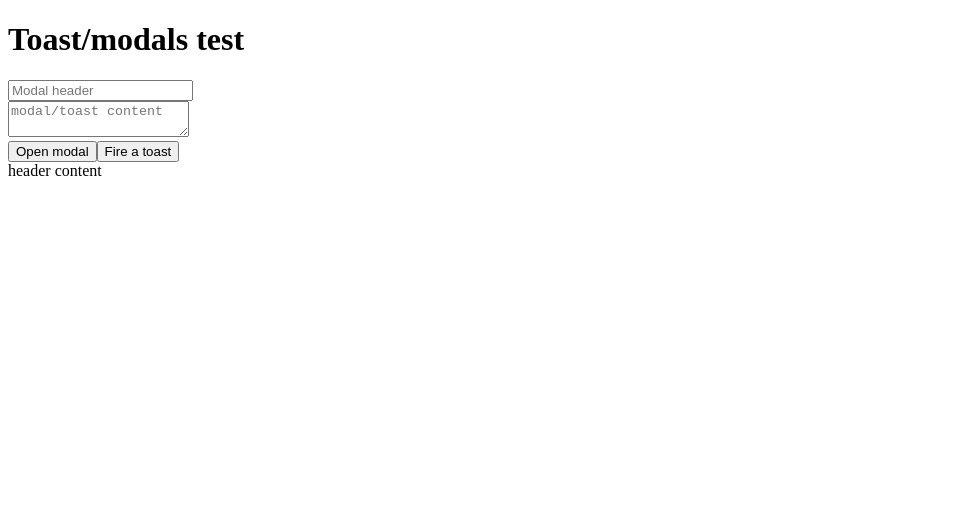
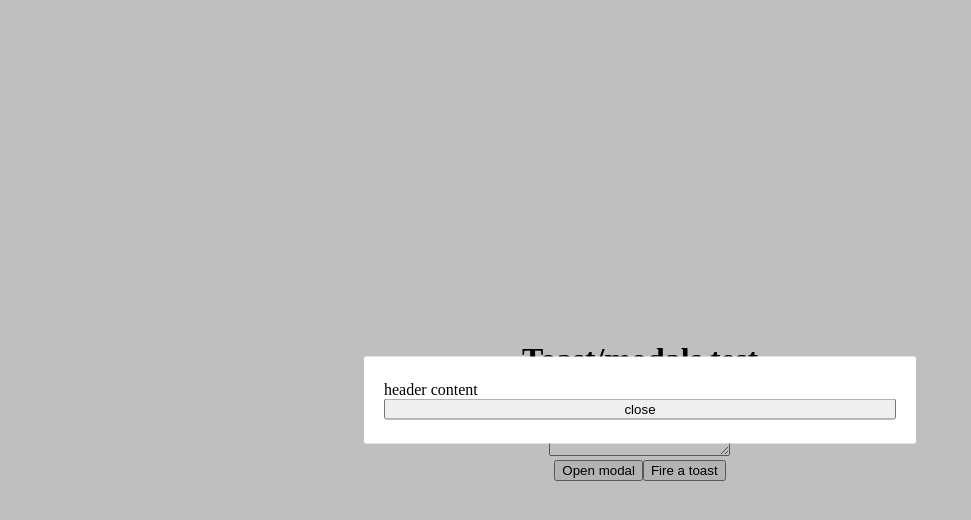
Before and after one commit to Zalart/toast-modal-proto-component, a plain HTML site: page index.html in a window 1280 px wide. Both pictures are taken after a click on the button "Open modal". Shown: the whole page, without its empty margins (0-971 px from the left). Drawn offline with Linux system fonts and the light colour scheme.

Commit message:
feat: modal overlay

```diff
--- a/index.html
+++ b/index.html
@@ -1,3 +1,4 @@
+
 <!DOCTYPE html>
 <html lang="en">
 <head>
@@ -6,14 +7,17 @@
     <meta name="viewport" content="width=device-width, initial-scale=1.0">
     <title>Modal-Toast</title>
     <link rel="stylesheet" href="style.css" />
-</head><body>
-    <h1>Toast/modals test</h1>
+</head><body><div class='container'>
+    <div class="playground">
+        <h1>Toast/modals test</h1>
     <div><input placeholder="Modal header"></input></div>
     <div><textarea placeholder="modal/toast content"></textarea></div>
     <div><button id="open_modal">Open modal</button><button id="add_toast">Fire a toast</button></div>
-    <div id="modal"></div>
+</div>
+<div id="modal"></div>
     <div id="toast"></div>
+</div>
 
-    <script src="script.js"></script>
+    <script src="popup.js"></script>
 </body>
 </html>
--- /dev/null
+++ b/popup.js
@@ -0,0 +1,147 @@
+(function() {
+
+    var modalContainer = document.getElementById('modal');
+    var toastContainer = document.getElementById('toast');
+
+    var addToast = document.getElementById('add_toast')
+    var addModal = document.getElementById('open_modal')
+    var toastToRemove = document.getElementById('id')
+
+
+        function Popup (){
+
+            this.isOverlay = true;
+            this.closeBUtton = null;
+            this.modal = null;
+            this.container = null;
+        }
+        Popup.prototype.show = function(obj){
+            if (obj instanceof Modal) {
+                this.isOverlay = true;
+                this.container = modalContainer;
+            }
+            };
+        Popup.prototype.hide = function(obj){
+            if (obj instanceof Modal) {
+                if (this.isOverlay) {
+                    overlay.remove();
+                    }
+                this.isOverlay = false;
+                this.container = modalContainer;
+            }
+            };
+
+
+            //================================
+        function Modal (header, content){
+                this.header = header;
+                this.content = content;
+            }
+            Modal.prototype = Object.create(Popup.prototype);
+            Modal.prototype.constructor = Modal;
+
+            Modal.prototype.show = function () {
+                Popup.prototype.show.call(this, this);
+                this.createModal(this.header, this.content);
+                if(this.isOverlay) {
+                var overlay = document.createElement('div');
+                overlay.id = 'overlay'
+                this.container.before(overlay);
+                overlay.addEventListener('click', function(){
+                    modal.hide();
+                    overlay.remove();
+                })
+                }
+            }
+
+            Modal.prototype.createModal = function (header, content) {
+                this.container.className = 'open'
+                this.container.innerHTML = header;
+                this.container.append(' ' + content);
+                var closeButton = document.createElement('button');
+                closeButton.id = 'close_modal';
+                closeButton.innerText = 'close';
+                this.container.append(closeButton);
+                closeButton.addEventListener('click', function() {
+                modal.hide();
+                })
+            }
+            Modal.prototype.hide = function () {
+                Popup.prototype.hide.call(this, this);
+                this.destroyModal();
+                console.log(modal)
+            }
+            Modal.prototype.destroyModal = function () {
+                this.container.className = ''
+                this.container.innerHTML = '';
+            }
+
+            function Toast (message, type){
+            this.message = message;
+            this.type = type;
+            this.toastId = 0;
+        }
+
+        Toast.prototype = Object.create(Popup.prototype);
+        Toast.prototype.constructor = Toast;
+
+        Toast.prototype.show = function (node) {
+            this.createToast(node);
+            Popup.prototype.show.apply(this);
+        }
+        Toast.prototype.createToast = function (node) {
+             var id = this.toastId++;
+            var newNode = document.createElement('div');
+            newNode.id = 'toast_id_' + id;
+            node.append(newNode);
+            newNode.append(this.message + ' - ' + this.type);
+            var toastButton = document.createElement('div');
+            toastButton.innerHTML = 'X';
+            toastButton.className = 'delete_toast';
+            toastButton.id = id;
+            toastButton.addEventListener('click',
+            function(e){
+                toast.removeToast.call(this, e.target.id);
+            })
+            newNode.append(toastButton);
+            setTimeout(function(){
+                var idToDelete = document.getElementById('toast_id_'+ id);
+                if (idToDelete) {
+                    idToDelete.remove();
+                }
+
+            }, 20000)
+        }
+
+        Toast.prototype.removeToast = function (id) {
+
+            var nodeTodelete = document.getElementById('toast_id_' + id);
+            nodeTodelete.remove();
+        }
+
+
+
+        var popup = new Popup()
+        var modal = new Modal('header', 'content');
+        var toast = new Toast('test toast', 'success');
+        console.log(modal)
+
+
+
+        // modalContainer.addEventListener('click', function() {
+        //     modal.hide(modalContainer);
+        // }
+        // )
+        addToast.addEventListener('click', function() {
+            toast.show(toastContainer);
+        }
+        )
+        addModal.addEventListener('click', function() {
+            modal.show();
+        }
+
+        )
+
+        console.log(modal)
+
+    })()
--- a/script.js
+++ /dev/null
@@ -1,117 +0,0 @@
-(function() {
-
-var modalContainer = document.getElementById('modal');
-var toastContainer = document.getElementById('toast');
-var addToast = document.getElementById('add_toast')
-var addModal = document.getElementById('open_modal')
-var toastToRemove = document.getElementById('id')
-console.log(toastToRemove)
-
-    this.Popup = function(){
-
-        this.isOverlay = null;
-    }
-
-    this.Popup.prototype.show = function(){
-            this.isOverlay = true;
-
-        };
-
-    this.Popup.prototype.hide = function(){
-            this.isOverlay = false;
-
-        };
-
-    this.Modal = function(header, content){
-        this.header = header;
-        this.content = content;
-    }
-    this.Modal.prototype = Object.create(this.Popup.prototype);
-    this.Modal.prototype.constructor = this.Modal;
-
-    this.Modal.prototype.show = function (node) {
-        this.createModal(node);
-        Popup.prototype.show.apply(this);
-    }
-    this.Modal.prototype.createModal = function (node) {
-        node.innerHTML = this.header;
-        node.append(' ' + this.content);
-    }
-    this.Modal.prototype.hide = function (node) {
-        Popup.prototype.hide.apply(this);
-        this.destroyModal(node);
-    }
-    this.Modal.prototype.destroyModal = function (node) {
-        node.innerHTML = '';
-    }
-
-    //=========================
-
-    this.Toast = function(message, type){
-        this.message = message;
-        this.type = type;
-        this.toastId = 0;
-    }
-
-    this.Toast.prototype = Object.create(this.Popup.prototype);
-    this.Toast.prototype.constructor = this.Toast;
-
-    this.Toast.prototype.show = function (node) {
-        this.createToast(node);
-        Popup.prototype.show.apply(this);
-    }
-    this.Toast.prototype.createToast = function (node) {
-         var id = this.toastId++;
-        // this.toasts.push(id);
-        var newNode = document.createElement('div');
-        newNode.id = 'toast_id_' + id;
-        node.append(newNode);
-        newNode.append(this.message + ' - ' + this.type);
-        var toastButton = document.createElement('div');
-        toastButton.innerHTML = 'X';
-        toastButton.className = 'delete_toast';
-        toastButton.id = id;
-        toastButton.addEventListener('click',
-        function(e){
-            toast.removeToast.call(this, e.target.id);
-        })
-        newNode.append(toastButton);
-        setTimeout(function(){
-            var idToDelete = document.getElementById('toast_id_'+ id);
-            if (idToDelete) {
-                idToDelete.remove();
-            }
-
-        }, 5000)
-    }
-
-    this.Toast.prototype.removeToast = function (id) {
-
-        var nodeTodelete = document.getElementById('toast_id_' + id);
-        nodeTodelete.remove();
-    }
-
-    var modal = new Modal('header', 'content');
-    var toast = new Toast('test toast', 'success')
-
-
-    //var toast = new Toast('content', type);
-
-    console.log(modal)
-    modalContainer.addEventListener('click', function() {
-        modal.hide(modalContainer);
-    }
-    )
-    addToast.addEventListener('click', function() {
-        toast.show(toastContainer);
-    }
-    )
-    addModal.addEventListener('click', function() {
-        modal.show(modalContainer);
-    }
-
-    )
-
-    console.log(modal)
-
-})()
--- a/style.css
+++ b/style.css
@@ -0,0 +1,52 @@
+body, html {
+margin: 0;
+padding: 0;
+}
+.container {
+    display:flex;
+    justify-content: center;
+    align-items: center;
+    height: 100vh;
+}
+.playground {
+    display: flex;
+    flex-direction: column;
+    align-items: center;
+    justify-content: center;
+}
+#overlay {
+    position: fixed;
+    z-index: 9990;
+    top: 0;
+    left: 0;
+    opacity: 0.5;
+    width: 100vw;
+    height: 100vh;
+     transition: 500ms opacity ease;
+    background: rgba(0,0,0,.5);
+}
+#modal {
+    position:absolute;
+    top: 50%;
+    left: 50%;
+    opacity: 0;
+    width: 40%;
+    padding: 24px 20px;
+    z-index: -1;
+
+
+    transition: 500ms opacity ease;
+
+
+            transform: translate(-50%, -50%);
+
+    border-radius: 2px;
+    background: #fff;
+    display: flex;
+    flex-direction: column;
+    justify-content: center;
+}
+#modal.open {
+    opacity: 1;
+    z-index: 9999;
+}
```
